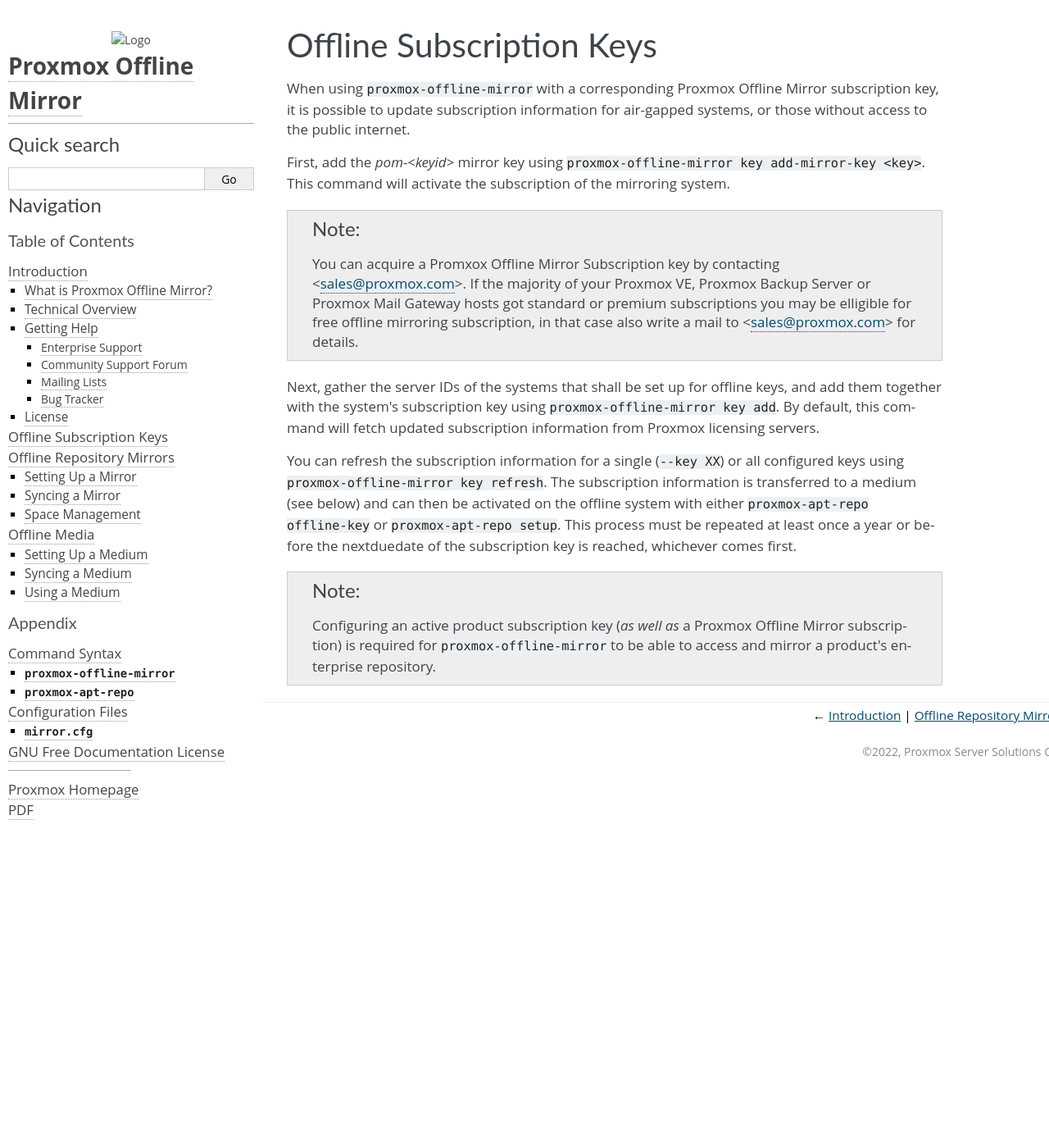
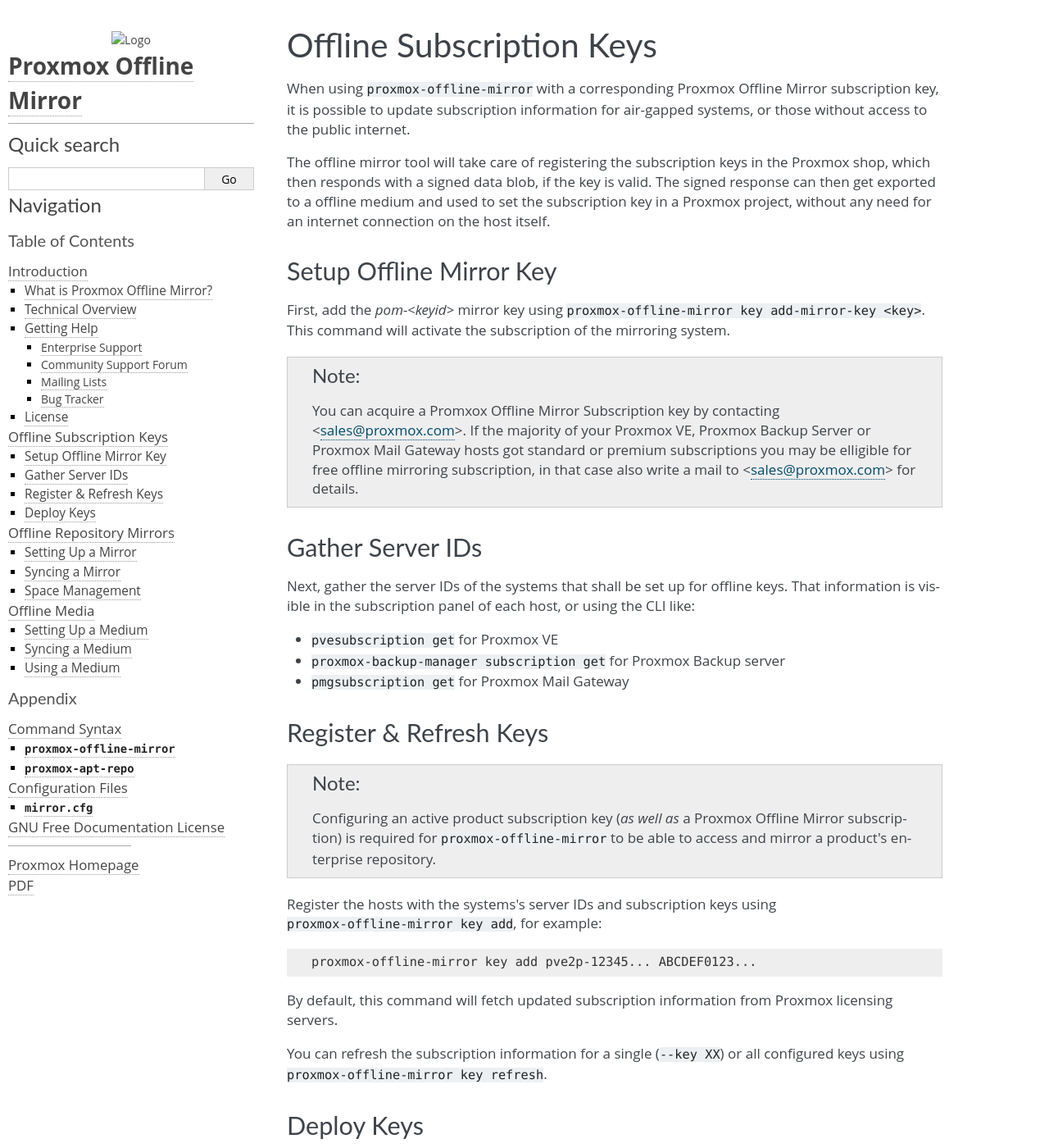
Before and after one commit to proxmox/proxmox-offline-mirror, a Sphinx documentation site: the page built from docs/offline-keys.rst, in a window 1280 px wide and 1400 px high. Shown: the whole window at 82% size. Built offline with Sphinx 7.4.7, drawn with Linux system fonts in a browser that asks for light colours; some of the changed text lies outside the part shown.

Commit message:
docs: restructur/expand offline key chapter
Signed-off-by: Thomas Lamprecht <t.lamprecht@proxmox.com>

```diff
--- a/docs/offline-keys.rst
+++ b/docs/offline-keys.rst
@@ -4,6 +4,14 @@
 When using ``proxmox-offline-mirror`` with a corresponding Proxmox Offline Mirror subscription key,
 it is possible to update subscription information for air-gapped systems, or those without access
 to the public internet.
+
+The offline mirror tool will take care of registering the subscription keys in the Proxmox shop,
+which then responds with a signed data blob, if the key is valid. The signed response can then get
+exported to a offline medium and used to set the subscription key in a Proxmox project, without any
+need for an internet connection on the host itself.
+
+Setup Offline Mirror Key
+------------------------
 
 First, add the `pom-<keyid>` mirror key using ``proxmox-offline-mirror key add-mirror-key <key>``.
 This command will activate the subscription of the mirroring system.
@@ -13,16 +21,41 @@
    Proxmox Mail Gateway hosts got standard or premium subscriptions you may be elligible for free
    offline mirroring subscription, in that case also write a mail to <sales@proxmox.com> for details.
 
-Next, gather the server IDs of the systems that shall be set up for offline keys, and add them
-together with the system's subscription key using ``proxmox-offline-mirror key add``. By default,
-this command will fetch updated subscription information from Proxmox licensing servers.
+Gather Server IDs
+-----------------
 
-You can refresh the subscription information for a single (``--key XX``) or all configured keys
-using ``proxmox-offline-mirror key refresh``. The subscription information is transferred to a
-medium (see below) and can then be activated on the offline system with either
-``proxmox-apt-repo offline-key`` or ``proxmox-apt-repo setup``. This process must be repeated at least
-once a year or before the nextduedate of the subscription key is reached, whichever comes first.
+Next, gather the server IDs of the systems that shall be set up for offline keys. That information
+is visible in the subscription panel of each host, or using the CLI like:
+
+- ``pvesubscription get`` for Proxmox VE
+
+- ``proxmox-backup-manager subscription get`` for Proxmox Backup server
+
+- ``pmgsubscription get`` for Proxmox Mail Gateway
+
+Register & Refresh Keys
+-----------------------
 
 .. note:: Configuring an active product subscription key (*as well as* a Proxmox Offline Mirror
    subscription) is required for ``proxmox-offline-mirror`` to be able to access and mirror a
    product's enterprise repository.
+
+Register the hosts with the systems's server IDs and subscription keys using
+``proxmox-offline-mirror key add``, for example:
+
+.. code-block:: console
+
+  proxmox-offline-mirror key add pve2p-12345... ABCDEF0123...
+
+By default, this command will fetch updated subscription information from Proxmox licensing servers.
+
+You can refresh the subscription information for a single (``--key XX``) or all configured keys
+using ``proxmox-offline-mirror key refresh``.
+
+Deploy Keys
+-----------
+
+The subscription information is transferred to a medium (see :ref:`sync_medium`) and can then be
+activated on the offline system with either ``proxmox-apt-repo offline-key`` or ``proxmox-apt-repo
+setup``. This process must be repeated at least once a year or before the nextduedate of the
+subscription key is reached, whichever comes first.
--- a/docs/offline-media.rst
+++ b/docs/offline-media.rst
@@ -18,6 +18,8 @@
    --sync true \
    --verify true \
    --mountpoint /path/where/medium/is/mounted
+
+.. _sync_medium:
 
 Syncing a Medium
 ----------------
```
